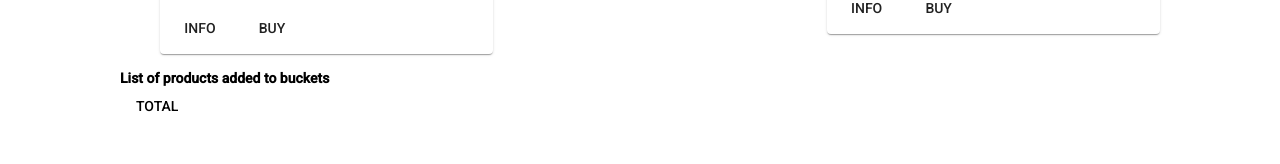
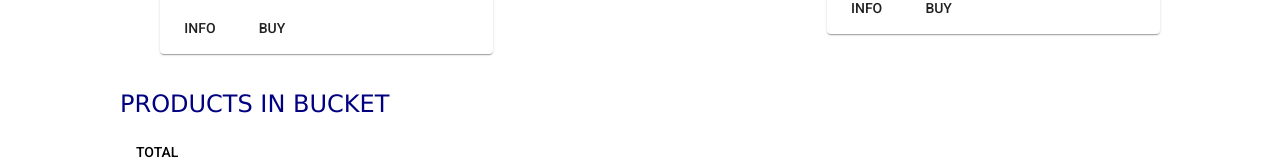
Before and after one commit to Yuliya-soul/new-shop, an Angular app: page / in a window 1280 px wide. Shown: the part 558-722 px from the top of the page. Built offline with nearby package versions, Linux system fonts and the light colour scheme.

Commit message:
add:task 2.11-2.14

```diff
--- a/src/app/app.module.ts
+++ b/src/app/app.module.ts
@@ -9,6 +9,7 @@ import { CartModule } from './cart-list/cart.module';
 import { ProductsModule } from './product/product.module';
 import { BrowserAnimationsModule } from '@angular/platform-browser/animations';
 import { MatButtonModule } from '@angular/material/button';
+
 
 @NgModule({
   declarations: [AppComponent, ProductListComponent],
--- a/src/app/cart-list/cart-list.component.css
+++ b/src/app/cart-list/cart-list.component.css
@@ -0,0 +1,8 @@
+.verdanaFont {
+  font-size:24px;
+  margin-top: 40px;
+  font-family: Verdana;
+}
+.navyColor {
+  color: navy;
+}
--- a/src/app/cart-list/cart-list.component.html
+++ b/src/app/cart-list/cart-list.component.html
@@ -1,9 +1,10 @@
-<b>List of products added to buckets</b><br />
+<div [ngClass]="currentClasses">PRODUCTS IN BUCKET</div>
+<br />
 
 <button mat-button (click)="toggle()">TOTAL</button>
 <div *ngIf="condition">
-  <div *ngFor="let item of books; trackBy: trackByBooks">
-    ({{ item.id }}) -{{ item.name }} -{{ item.quantity }}
+  <div *ngFor="let item of books; trackBy: trackByBooks" appHighlight>
+    {{ item.name }}  - <b>{{ item.quantity }}</b>
     <app-cart-item
       (onChanged)="onChanged($event, item)"
       (onDeleted)="onDeleted(item)"
--- a/src/app/cart-list/cart-list.component.ts
+++ b/src/app/cart-list/cart-list.component.ts
@@ -16,6 +16,8 @@ export class CartListComponent implements OnInit {
   condition: boolean = true;
   totalQuantity = 0;
   totalCost = 0;
+  isVerdana = true;
+  isNavy = true;
 
   ngOnInit(): void {
     this.sub = this.cartService.channel$.subscribe((data: IBook) => {
@@ -69,4 +71,9 @@ export class CartListComponent implements OnInit {
     this.books[indexOfSelectedBook].quantity = 0;
     this.books.splice(indexOfSelectedBook, 1);
   }
+
+  currentClasses = {
+    verdanaFont: this.isVerdana,
+    navyColor: this.isNavy,
+  };
 }
--- a/src/app/cart-list/cart.module.ts
+++ b/src/app/cart-list/cart.module.ts
@@ -4,9 +4,10 @@ import { CartListComponent } from './cart-list.component';
 import { MatButtonModule } from '@angular/material/button';
 import { CartService } from './cart.service';
 import { CartItemComponent } from '../cart-item/cart-item.component';
+import { SharedModule } from '../shared.module';
 
 @NgModule({
-  imports: [CommonModule, MatButtonModule],
+  imports: [CommonModule, MatButtonModule,SharedModule],
   exports: [CartListComponent],
   declarations: [CartListComponent,CartItemComponent],
   providers:[CartService]
--- /dev/null
+++ b/src/app/highlight.directive.ts
@@ -0,0 +1,36 @@
+import { Directive, ElementRef, HostBinding, HostListener } from "@angular/core";
+
+@Directive({
+  selector: '[appHighlight]'
+})
+export class HighlightDirective {
+  private fontWeight = "normal";
+  private highlight="";
+  constructor(private el: ElementRef) { }
+
+  @HostBinding("style.fontWeight") get getFontWeight(){
+
+      return this.fontWeight;
+  }
+
+  @HostBinding("style.backgroundColor") get getFontColor(){
+
+    return this.highlight;
+}
+
+  @HostBinding("style.cursor") get getCursor(){
+      return "pointer";
+  }
+
+  @HostListener("mouseenter") onMouseEnter() {
+    this.highlight='#E4E8EE';
+     this.fontWeight ="bold";
+  }
+
+  @HostListener("mouseleave") onMouseLeave() {
+      this.fontWeight = "normal";
+      this.highlight='';
+  }
+
+
+}
--- a/src/app/product/product.component.html
+++ b/src/app/product/product.component.html
@@ -16,11 +16,11 @@
         alt="Photo of {{ item.name }}"
         style="max-width: 200px"
       />
-      <mat-card-content>
+      <mat-card-content HighlightDirective>
         <p>{{ item.description | slice: 0:200 }}...</p>
       </mat-card-content>
       <mat-card-actions>
-        <button mat-button >INFO</button>
+        <button mat-button>INFO</button>
         <button
           mat-button
           (click)="onAddToCart(item)"
--- a/src/app/product/product.module.ts
+++ b/src/app/product/product.module.ts
@@ -2,9 +2,10 @@ import { CommonModule } from '@angular/common';
 import { NgModule } from '@angular/core';
 import { ProductComponent } from './product.component';
 import { MatButtonModule } from '@angular/material/button';
-import {MatCardModule} from '@angular/material/card';
+import { MatCardModule } from '@angular/material/card';
+
 @NgModule({
-  imports: [CommonModule,MatButtonModule,MatCardModule],
+  imports: [CommonModule, MatButtonModule, MatCardModule],
   declarations: [ProductComponent],
   exports: [ProductComponent],
 })
```
Also changed, not shown: src/app/orders.module.ts (+9 -0 lines), src/app/shared.module.ts (+11 -0 lines), src/app/app.component.html (line endings or trailing spaces).
